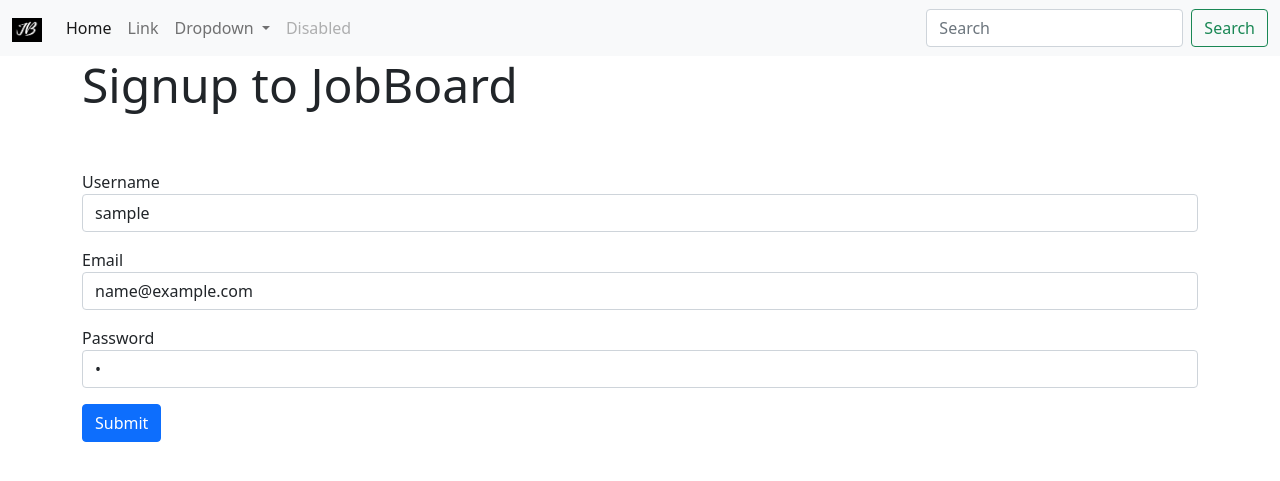
After one commit to GoWoong/side_project_num1, a FastAPI app: template Backend/templates/users/register.html in a window 1280 px wide. The commit adds this page. Shown: the top 481 px of the page. Run offline with FastAPI, Linux system fonts and the light colour scheme; the template is opened without the code that fills it: most values are stand-ins (such as "Sample title", 1, 10 or a date in 2020); parts of the project's set-up code (start-up, migrations or seed data) failed here and were passed over.

Commit message:
use forms

```diff
--- /dev/null
+++ b/Backend/templates/components/alerts.html
@@ -0,0 +1,3 @@
+{% if msg %}
+<div class="alert alert-info" role="alert">{{msg}}</div>
+{% endif %}
--- a/Backend/templates/general_pages/homepage.html
+++ b/Backend/templates/general_pages/homepage.html
@@ -6,6 +6,9 @@
 {% endblock %}
 
 {% block content %}
+  {% with msg=msg %}
+    {% include "components/alerts.html" %}
+  {% endwith %}
   <div class="container">
   <div class="row">
     <div class="col">
--- /dev/null
+++ b/Backend/templates/users/register.html
@@ -0,0 +1,53 @@
+{% extends "shared/base.html" %} {% block title %}
+<title>Job Detail</title>
+{% endblock %} {% block content %}
+<div class="container">
+  <div class="row">
+    <h5 class="display-5">Signup to JobBoard</h5>
+    <div class="text-danger font-weight-bold">
+      {% for error in errors %}
+      <li>{{error}}</li>
+      {% endfor %}
+    </div>
+  </div>
+
+  <div class="row my-5">
+    <form method="POST">
+      <div class="mb-3">
+        <label>Username</label>
+        <input
+          type="text"
+          required
+          class="form-control"
+          name="username"
+          value="{{username}}"
+          placeholder="username"
+        />
+      </div>
+      <div class="mb-3">
+        <label>Email</label>
+        <input
+          type="text"
+          required
+          placeholder="Your email"
+          name="email"
+          value="{{email}}"
+          class="form-control"
+        />
+      </div>
+      <div class="mb-3">
+        <label>Password</label>
+        <input
+          type="password"
+          required
+          placeholder="Choose a secure password"
+          value="{{password}}"
+          name="password"
+          class="form-control"
+        />
+      </div>
+      <button type="submit" class="btn btn-primary">Submit</button>
+    </form>
+  </div>
+</div>
+{% endblock %}
--- a/Backend/webapps/base.py
+++ b/Backend/webapps/base.py
@@ -1,6 +1,8 @@
+from fastapi import APIRouter
 from webapps.jobs import route_jobs
-from fastapi import APIRouter
+from webapps.users import route_users  # new
 
 
 api_router = APIRouter()
 api_router.include_router(route_jobs.router, prefix="", tags=["job-webapp"])
+api_router.include_router(route_users.router, prefix="", tags=["users-webapp"])  # new
--- a/Backend/webapps/jobs/route_jobs.py
+++ b/Backend/webapps/jobs/route_jobs.py
@@ -12,10 +12,11 @@ router = APIRouter(include_in_schema=False)
 
 
 @router.get("/")
-async def home(request: Request, db: Session = Depends(get_db)):
+async def home(request: Request, db: Session = Depends(get_db), msg: str = None):  # new
     jobs = list_jobs(db=db)
     return templates.TemplateResponse(
-        "general_pages/homepage.html", {"request": request, "jobs": jobs}
+        "general_pages/homepage.html",
+        {"request": request, "jobs": jobs, "msg": msg},  # new
     )
 
 
```
Also changed, not shown: Backend/webapps/users/forms.py (added, +30 -0 lines), Backend/webapps/users/route_users.py (added, +40 -0 lines), Backend/webapps/users/__init__.py (added).
